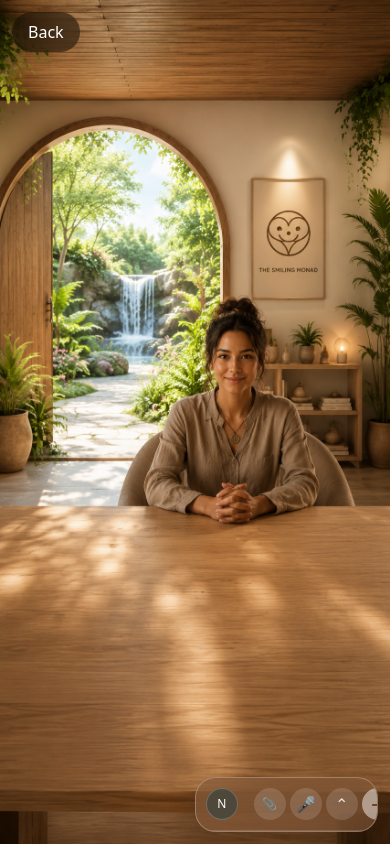
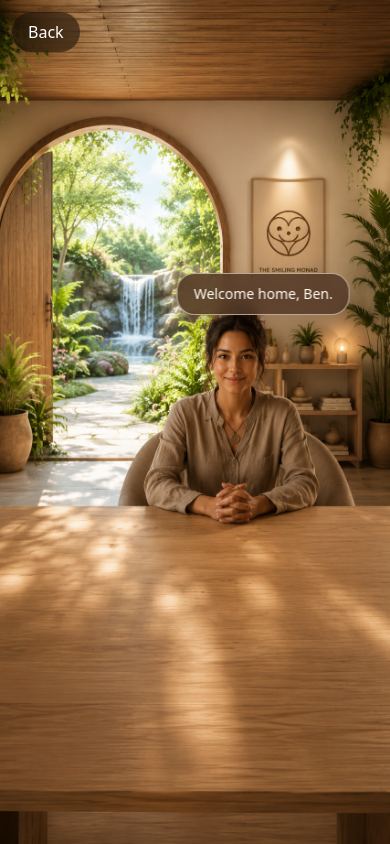
Before and after one commit to benlengrey-pixel/smiling-monad-prototype, a Next.js app: page /office in a window 390 px wide. Built offline with nearby package versions, Linux system fonts and the light colour scheme.

Commit message:
Make Kimi activate the Office

```diff
--- a/components/office/OfficeEnvironment.tsx
+++ b/components/office/OfficeEnvironment.tsx
@@ -1,5 +1,8 @@
+"use client";
+
 import type { ReactNode } from "react";
 import Link from "next/link";
+import { useState } from "react";
 
 import OfficeBackground from "./OfficeBackground";
 import OfficeBackButton from "./OfficeBackButton";
@@ -11,6 +14,15 @@ type OfficeEnvironmentProps = {
 export default function OfficeEnvironment({
   children,
 }: OfficeEnvironmentProps) {
+  const [officeActivated, setOfficeActivated] =
+    useState(false);
+
+  function activateOffice() {
+    if (officeActivated) return;
+
+    setOfficeActivated(true);
+  }
+
   return (
     <main className="relative h-[100svh] w-full overflow-hidden bg-[#d9c3a6]">
       <OfficeBackground />
@@ -151,9 +163,93 @@ export default function OfficeEnvironment({
         </span>
       </Link>
 
+      {/* Kimi activates the Office */}
+      <button
+        type="button"
+        onClick={activateOffice}
+        aria-label={
+          officeActivated
+            ? "The Office is active"
+            : "Activate the Office with Kimi"
+        }
+        title={
+          officeActivated
+            ? "Office active"
+            : "Kimi"
+        }
+        className="
+          group
+          absolute
+          left-[46%]
+          top-[39%]
+          z-20
+          h-[31%]
+          w-[43%]
+          cursor-pointer
+          rounded-t-[48%]
+          rounded-b-[28px]
+          border-0
+          bg-transparent
+          outline-none
+          transition
+          focus-visible:ring-4
+          focus-visible:ring-[rgba(255,244,218,0.75)]
+          sm:left-[43%]
+          sm:top-[35%]
+          sm:h-[40%]
+          sm:w-[29%]
+        "
+      >
+        {!officeActivated && (
+          <span
+            className="
+              pointer-events-none
+              absolute
+              left-1/2
+              top-[-3.5rem]
+              -translate-x-1/2
+              whitespace-nowrap
+              rounded-[18px]
+              border
+              border-[rgba(255,248,235,0.55)]
+              bg-[rgba(83,57,39,0.86)]
+              px-4
+              py-2.5
+              text-sm
+              font-medium
+              text-[#fffaf1]
+              shadow-[0_10px_25px_rgba(48,29,17,0.22)]
+              backdrop-blur-sm
+              transition
+              group-hover:bg-[rgba(72,48,33,0.92)]
+            "
+          >
+            Welcome home, Ben.
+          </span>
+        )}
+
+        {!officeActivated && (
+          <span
+            className="
+              pointer-events-none
+              absolute
+              inset-0
+              rounded-t-[48%]
+              rounded-b-[28px]
+              border
+              border-transparent
+              transition
+              group-hover:border-[rgba(255,244,218,0.42)]
+              group-hover:bg-[rgba(255,244,218,0.035)]
+              group-hover:shadow-[0_0_30px_rgba(255,239,201,0.2)]
+            "
+          />
+        )}
+      </button>
+
       <OfficeBackButton />
 
-      {children}
+      {officeActivated && children}
     </main>
   );
 }
```
